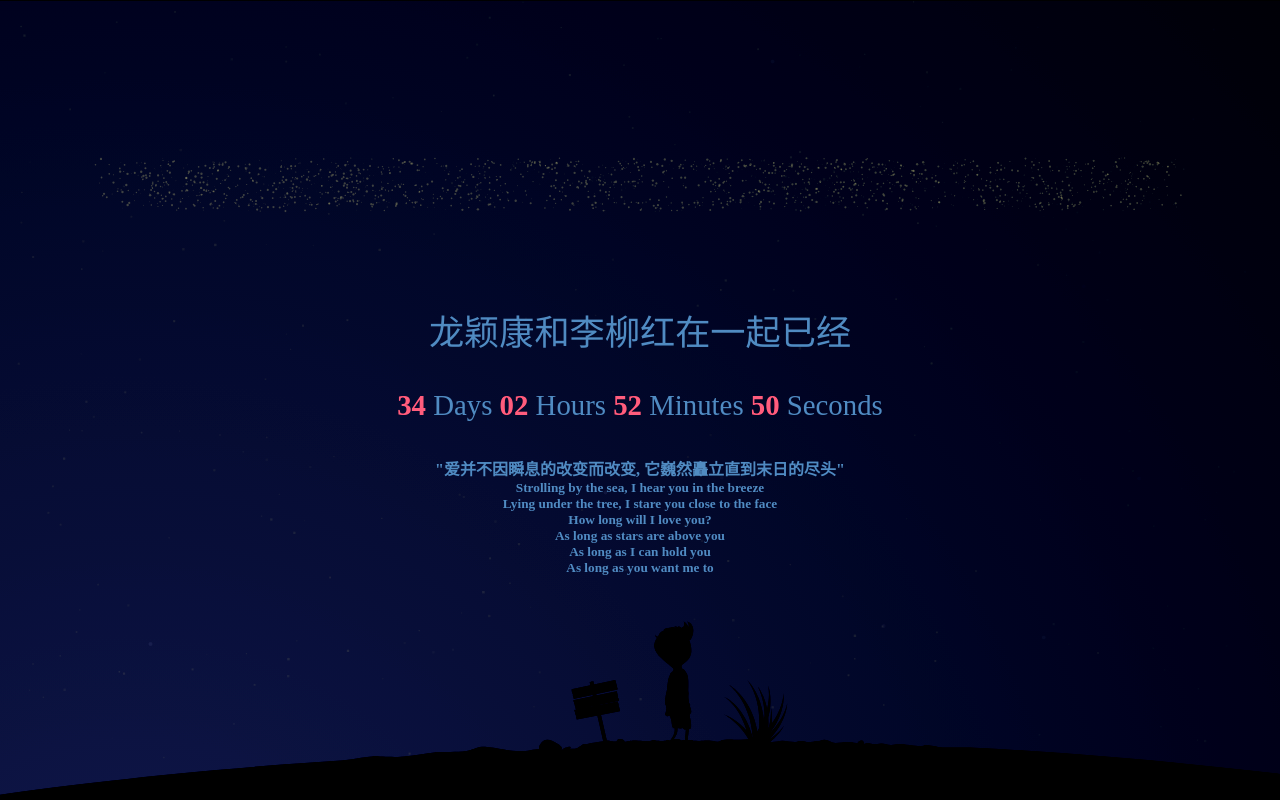
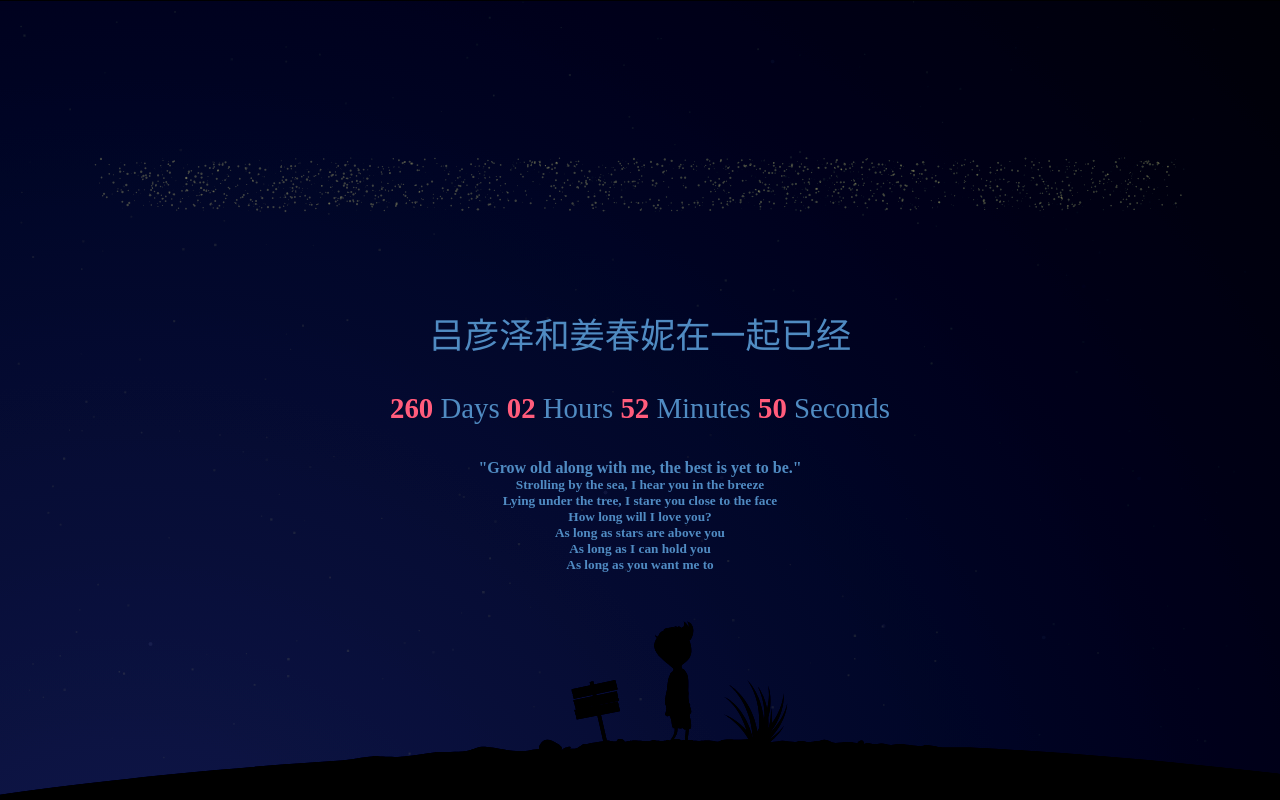
Before and after one commit to Albert057/Albert057.github.io, a plain HTML site: page index.html in a window 1280 px wide. Drawn offline with Linux system fonts and the light colour scheme; animation ran at ten frames a second.

Commit message:
Update index.html

```diff
--- a/index.html
+++ b/index.html
@@ -11,7 +11,7 @@
     <link rel="icon" href="image/pngFavicon.png" type="image/png" >
     <!-- <link rel="shortcut icon" href="image/icoFavicon.ico" type="image/x-icon" /> -->
 
-    <title>Forever Love</title>
+    <title>Lyu~99~Jiang</title>
     <!-- 网页主题 标签栏那里的名字 -->
 	<style>
         h2 {
@@ -164,14 +164,14 @@
       </div>
     </div>
 	 <div class="words">
-        <h2>龙颖康和李柳红在一起已经</h2>
+        <h2>吕彦泽和姜春妮在一起已经</h2>
         <!-- 二级标题 -->
         <div class="timer">
             <b id="d"></b> Days <b id="h"></b> Hours <b id="m"></b> Minutes <b id="s"></b> Seconds
         </div>
         <h4>
 			<div>
-				"爱并不因瞬息的改变而改变, 它巍然矗立直到末日的尽头"
+				"Grow old along with me, the best is yet to be."
 			</div>
 		</h4>
         <!-- 四级标题 -->
@@ -188,7 +188,7 @@
 
     <script>
         function timer() {
-            var start = new Date(2022,5,19);  //恋爱的起始年、月、日（注意月份-1输入，如2022年4月12日，输入2022,3,12）
+            var start = new Date(2021,10,5);  //恋爱的起始年、月、日（注意月份-1输入，如2022年4月12日，输入2022,3,12）
             var t = new Date() - start;
             var h = ~~(t / 1000 / 60 / 60 % 24);
             if (h < 10) {
```
